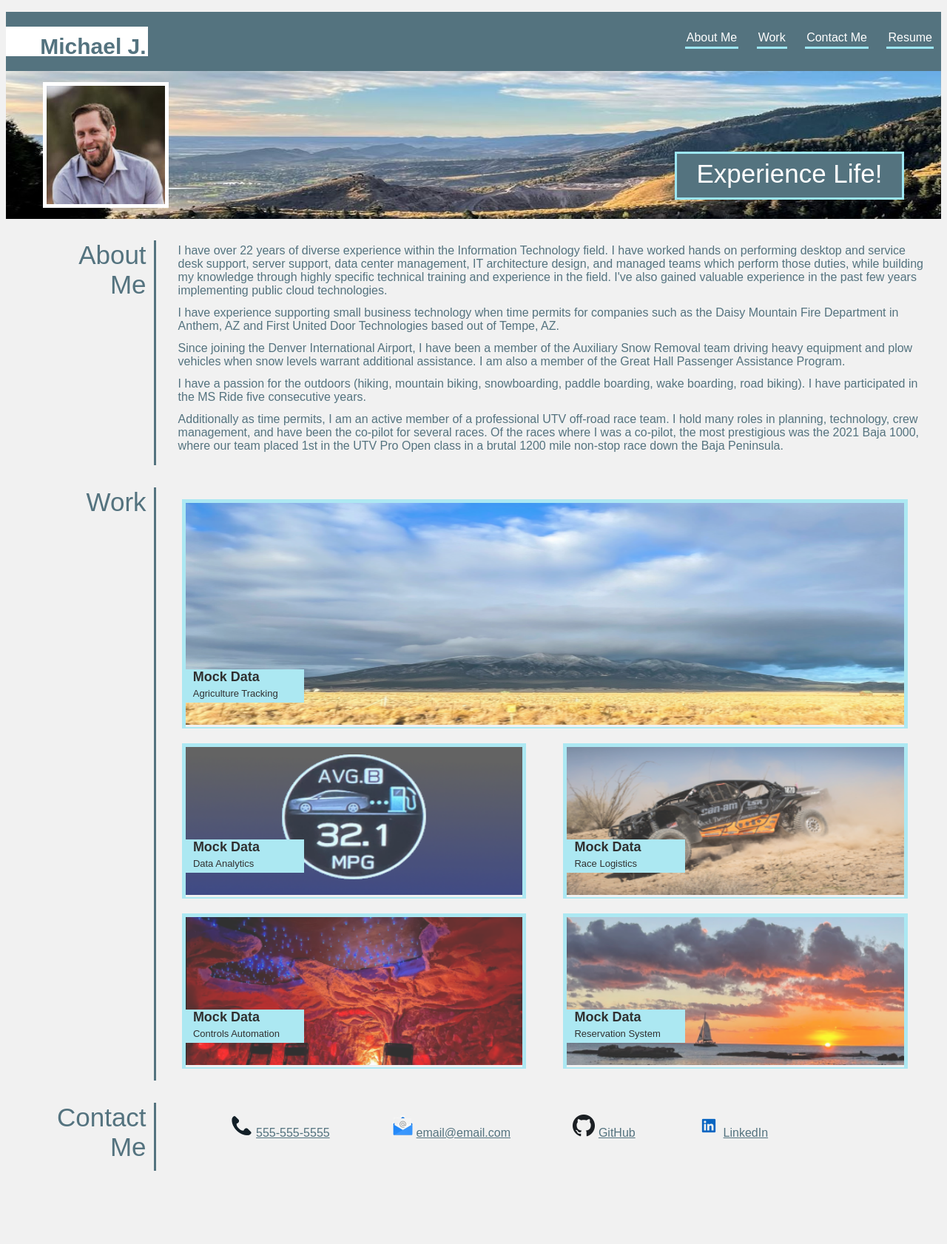
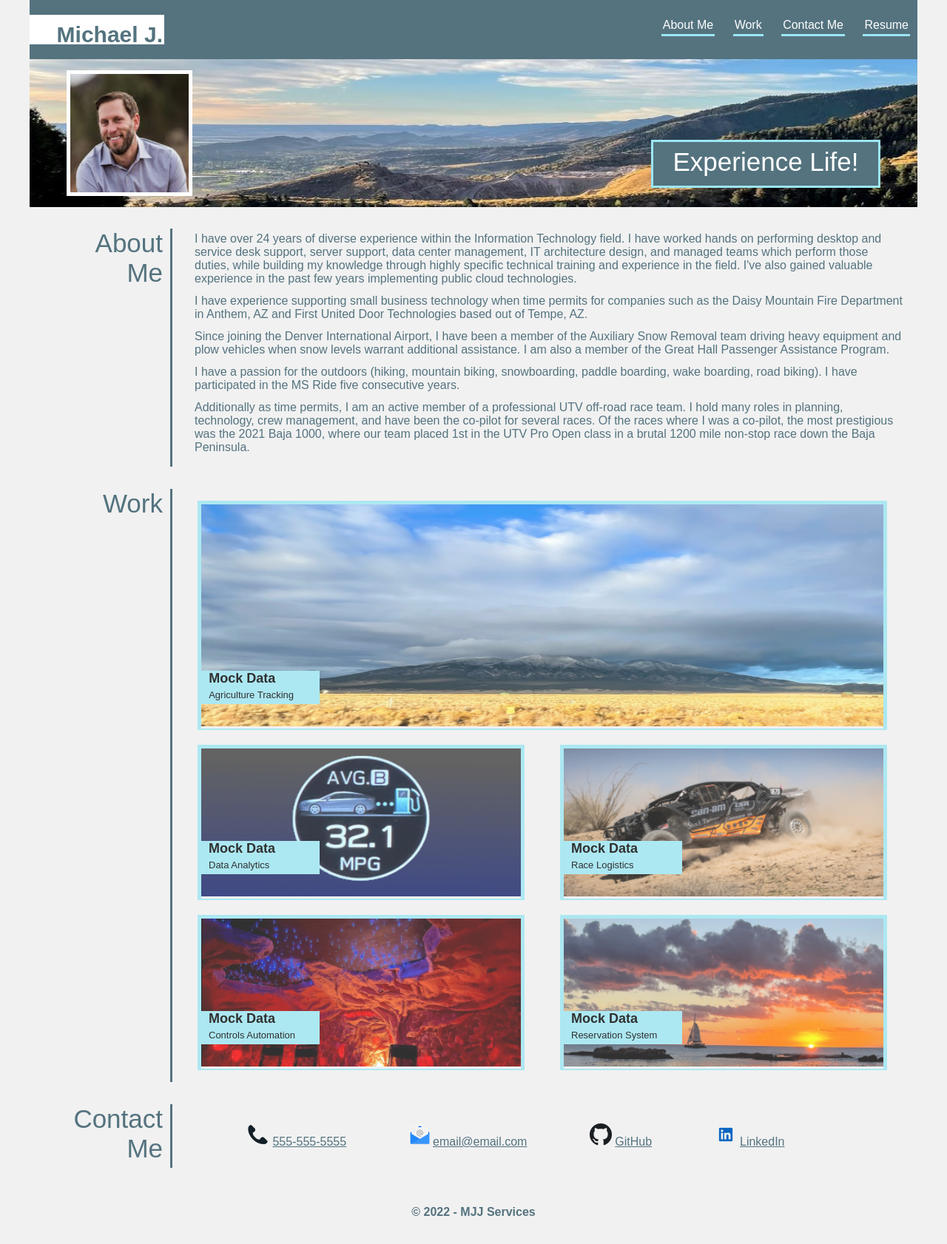
Before and after one commit to GittinIt6/DU-HW2-Portfolio, a plain HTML site: page index.html in a window 1280 px wide. Shown: the whole page at 74% size. Before the commit the page ends 1616 px from the top, so only its background shows below. Drawn offline with Linux system fonts and the light colour scheme.

Commit message:
site formatting for overall max width and css cleanup and commenting

```diff
--- a/assets/css/style.css
+++ b/assets/css/style.css
@@ -1,108 +1,132 @@
+/* Global Setting: background to very light gray, font, and text */
 *{
   background-color: rgb(241, 241, 241);
   font-family: Arial, Helvetica, sans-serif;
-  color: #54737F;
+  color: var(--greenish);
 }
 
+/* Defining two custom colors as variables */
+:root {
+    --greenish: #54737F;
+    --turquish: rgb(156, 230, 243);
+  }
+
+/* Setting max width of website and centered */
+body{
+    max-width: 1200px;
+    margin:auto;
+}
+
+/* Will have absolute position items in header */
 header{
-    position:relative;
-    background-color: #54737F;
+    position: relative;
+    background-color: var(--greenish);
     color: white;
     width: 100%;
     height: 80px;
 }
 
-header aside{
-    position:absolute;
-    margin:20px 0px;
+/*  */
+/* header aside{ */
+header h1{
+    position: absolute;
+    margin: 20px 0px;
     padding: 10px 2px 10px 0px;
     background-color: white;
-    color: #54737F;
+    color: var(--greenish);
     width: 15%;
+    height: 20px;
     max-width: 300px;
     min-width: 150px;
-    height: 20px;
     text-align: right;
     font-size: 30px;
-    font-weight:700;
+    font-weight: 700;
 }
 
+/* nav items aligned on right */
 header nav ul{
     text-align: right;
-    background-color: #54737F;
+    margin: auto;
+    background-color: var(--greenish);
 }
+
+/* nav items horizontally arranged and spaced */
 header nav ul li{
-    background-color: #54737F;
+    background-color: var(--greenish);
     color: white;
     display: inline-block;
-    padding: 10px;
-    line-height: 50px;
-    height: 50px;
+    padding: 25px 10px;
+    /* line-height: 50px; */
+    /* height: 50px; */
 }
 
+/* removing link underline and adding custom "underline" of nav items */
 .borderunderline{
-    background-color: #54737F;
+    background-color: var(--greenish);
     color: white;
     text-decoration: none;
-    border-bottom: rgb(156, 230, 243);
-    border-style: solid;
-    border-top:transparent;
-    border-left: transparent;
-    border-right: transparent;
+    border-bottom: solid var(--turquish);
     padding: 0px 2px 4px 2px;
 }
 
+.borderunderline:hover{
+    color: var(--turquish);
+}
+
+/* landscape image under nav will have other objects with absolute positions */
 #BGimage{
     position: relative;
-    top: 0;
-    left: 0;
-    margin:0%;
-    padding:0%;
+    /* top: 0;
+    left: 0; */
+    margin: 0;
+    padding: 0;
 }
 
+/* image to keep same height but stretch up to the max width of site */
 #headerbackground{
-    position: relative;
-    top: 0;
-    left: 0;
+    /* position: relative; */
+    /* top: 0;
+    left: 0; */
     width: 100%;
     height: 200px;
     /* vertical-align: top; */
 }
 
+/* headshot photo with border */
 #header-image-over{
     position:absolute;
-    top:15px;
-    left:50px;
+    top: 15px;
+    left: 50px;
     width: 160px;
     height: 160px;
-    border-color: white;
-    border-style:solid;
-    border-width: 5px;
+    border: 5px solid white;
 }
 
+/* subtitle lower right of landscape image with border */
 #subtitle-over{
-    display: block;
-    position:absolute;
-    bottom:30px;
-    right:50px;
+    /* display: block; */
+    position: absolute;
+    bottom: 30px;
+    right: 50px;
     width: 290px;
     height: 45px;
-    background-color: #54737F;
+    background-color: var(--greenish);
     color: white;
     text-align: center;
     font-size: 35px;
-    padding:7px;
-    border-color: rgb(156, 230, 243);
-    border-style: solid;
+    padding: 7px;
+    border: solid var(--turquish);
     }
 
+/* main content flex column for individual sections */
 main{
     display:flex;
     flex-direction: column;
-    gap: 30px; /* gap row column */
+    gap: 30px; /*gap row column*/
     padding: 25px 0px;
 }
 
+/* individual sections flex row -normal viewing */
 #AboutMe,
 #Work,
 #ContactMe{
@@ -111,81 +135,86 @@ main{
     gap: 30px 20px;
 }
 
+/* section descriptions aligned to right and vertical separator line added */
 .AsideTitle{
-    border-right: #54737F;
-    border-style: solid;
-    border-width: 3px;
-    border-top:transparent;
-    border-left: transparent;
-    border-bottom: transparent;
+    border-right: 3px solid var(--greenish);
     padding: 0px 10px 0px 0px;
     text-align: right;
     font-size: 35px;
     /* margin: 10px 5px 10px 8%; */
+    width:15%;
 }
 
+/* About me content/paragraphs */
 #AboutMeText{
     text-align: left;
     font-size: 16px;
     margin: 0px 5px 5px 10px;
+    width:80%;
 }
 
+/* spacing About Me paragraphs */
 main section article p{
     margin: 5px 0px 12px 0px;
 }
 
+/* work example image links in a flex box */
 #WorkFigures{
-    display:flex;
-    flex-direction:row;
+    display: flex;
+    flex-direction: row;
     flex-wrap: wrap;
     gap: 20px 20px;
     justify-content: space-around;
     list-style: none;
-    padding:0px;
-    width:80%;
+    padding: 0;
+    width: 80%;
 }
 
-/* .WorkItemLink{
-    text-decoration: none;
-} */
-
+/* border setup for work items - initially opacity setting until hover */
+/* content will be set with abosolute position on each item */
 #PriWorkItem,
 .SecWorkItem{
-    position:relative;
+    position: relative;
     border-style: solid;
-    border-color: rgb(156, 230, 243);
+    border-color: var(--turquish);
     border-width: 5px;
     opacity: .8;
 }
 
+/* first work item larger than the rest */
 #PriWorkItem{
     width: 96%;
     height: 300px;
 }
 
+/* remaining work items all smaller in size than primary */
 .SecWorkItem{
     width: 45%;
     height: 200px;
 }
 
+/* no opacity for work item images on mouse over */
 .SecWorkItem:hover,
 #PriWorkItem:hover{
     opacity: 1;
 }
 
+/* work items images to fill space completely */
 .work-img{
-    top:0;
-    left:0;
+    /* top: 0;
+    left: 0; */
     width: 100%;
     height: 100%;
 }
 
+/* ----------------------------------------- */
+/* work items titles on left bottom of image */
 .work-summary-top,
 .work-summary-bottom{
     position:absolute;
     left: 0px;
     width: 150px;
-    background-color: rgb(156, 230, 243);
+    background-color: var(--turquish);
     color: black;
     padding-left: 10px;
 }
@@ -202,23 +231,9 @@ main section article p{
     height: 20px;
     font-size: small;
 }
+/* ----------------------------------------- */
 
-section aside{
-    width:15%;
-}
-
-section article{
-    width:80%;
-}
-
-section figure{
-    /* width:80%; */
-}
-
-footer aside{
-    width:15%;
-}
-
+/* contact/footer section configuration */
 footer section{
     width:80%;
 }
@@ -228,26 +243,27 @@ footer section ul{
 footer section ul li{
     color: white;
     display: inline-block;
-    padding: 0px 40px;
-    line-height: 50px;
-    height: 60px;
+    padding: 10px 40px;
 }
 
-footer{
-    /* margin: 10px 5px 5px 10px; */
+/* added copyright at very bottom */
+#second-footer{
+    margin:auto
 }
 
+/* keeping font from overlapping on vertical line at 768px and lower */
 @media screen and (max-width: 768px){
     .AsideTitle{
         font-size: 24px;
     }
 }
 
+/* removing subtitle and reducing size of nav and section description fonts */
+/* reducing size of work items and their titles as they wrap into columns */
+/* aligning contact info into column */
 @media screen and (max-width: 520px){
     header nav ul li{
-        padding: 5px;
-        line-height: 50px;
-        height: 50px;
+        padding: 15px 5px;
     }
     header aside{
         margin:15px 0px;
--- a/index.html
+++ b/index.html
@@ -10,9 +10,9 @@
 <body>
 
     <header>
-        <aside>
-            Michael J.
-        </aside>
+        <!-- <aside> -->
+        <h1>Michael J.</h1>
+        <!-- </aside> -->
 
         <nav>
             <ul>
@@ -34,9 +34,9 @@
     </header>
 
     <figure id="BGimage">
-    <img id="headerbackground" src="./assets/images/DU-Week2-HW-TitleImage.JPG" alt="Mountain Landscape">
-    <img id="header-image-over" src="./assets/images/DU-Week2-HW-MeImage.JPG" alt="Headshot of Individual">
-    <subtitle id="subtitle-over">Experience Life!</subtitle>
+        <img id="headerbackground" src="./assets/images/DU-Week2-HW-TitleImage.JPG" alt="Mountain Landscape">
+        <img id="header-image-over" src="./assets/images/DU-Week2-HW-MeImage.JPG" alt="Headshot of Individual">
+        <subtitle id="subtitle-over">Experience Life!</subtitle>
     </figure>
 
 <main>
@@ -47,7 +47,7 @@
         </aside>
 
         <article id="AboutMeText">
-            <p>I have over 22 years of diverse experience within the Information Technology field. I have worked hands on performing desktop and service desk support, server support, data center management, IT architecture design, and managed teams which perform those duties, while building my knowledge through highly specific technical training and experience in the field. I've also gained valuable experience in the past few years implementing public cloud technologies.
+            <p>I have over 24 years of diverse experience within the Information Technology field. I have worked hands on performing desktop and service desk support, server support, data center management, IT architecture design, and managed teams which perform those duties, while building my knowledge through highly specific technical training and experience in the field. I've also gained valuable experience in the past few years implementing public cloud technologies.
             </p>
             <p>I have experience supporting small business technology when time permits for companies such as the Daisy Mountain Fire Department in Anthem, AZ and First United Door Technologies based out of Tempe, AZ.
             </p>
@@ -65,7 +65,7 @@
             Work
         </aside>
 
-        <!-- <figure> -->
+        <!-- <figure id="WorkFigures"> -->
             <ul  id="WorkFigures">
                 <li id="PriWorkItem">
                     <a href="https://www.google.com" class="WorkItemLink" target="_blank">
@@ -133,6 +133,9 @@
             </ul>
         </section>
     </footer>
+    <footer id="second-footer">
+        <h4>&copy; 2022 - MJJ Services</h4>
+    </footer>
 </main>
 </body>
 </html>
```
